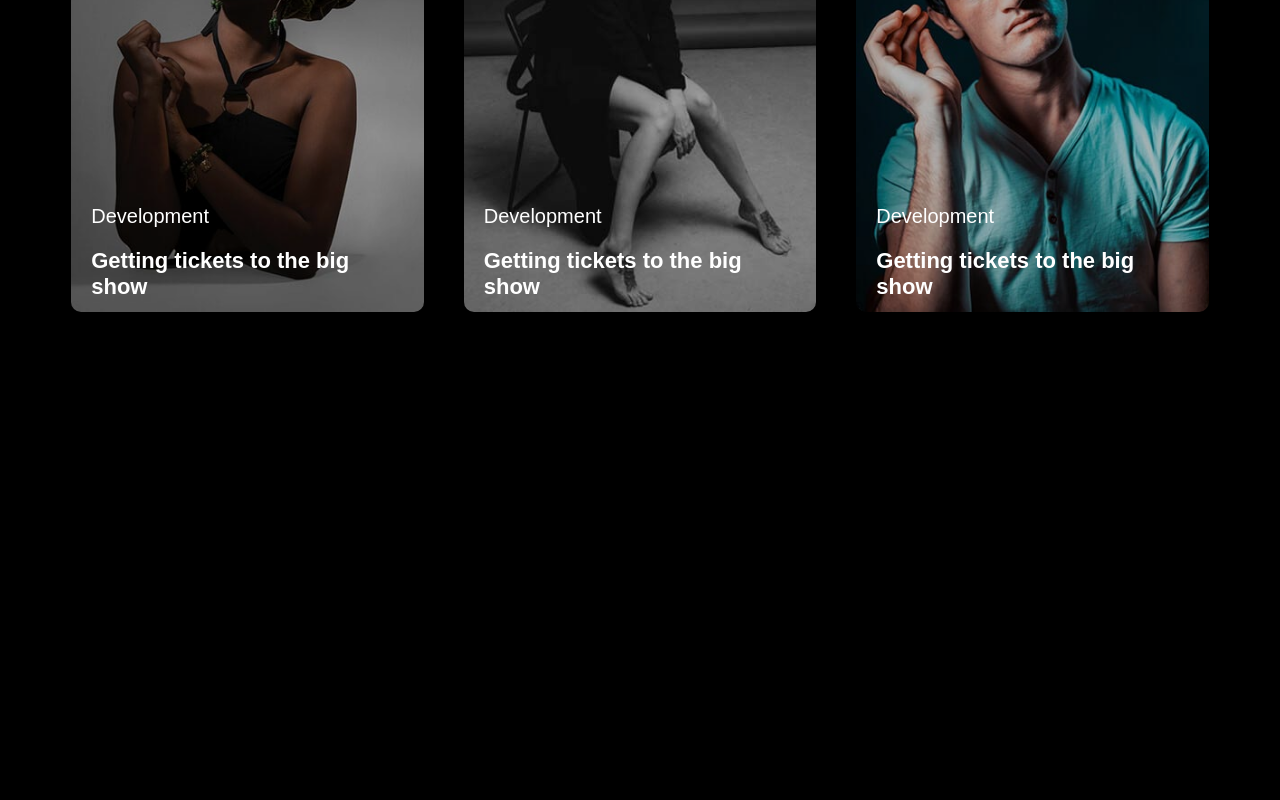
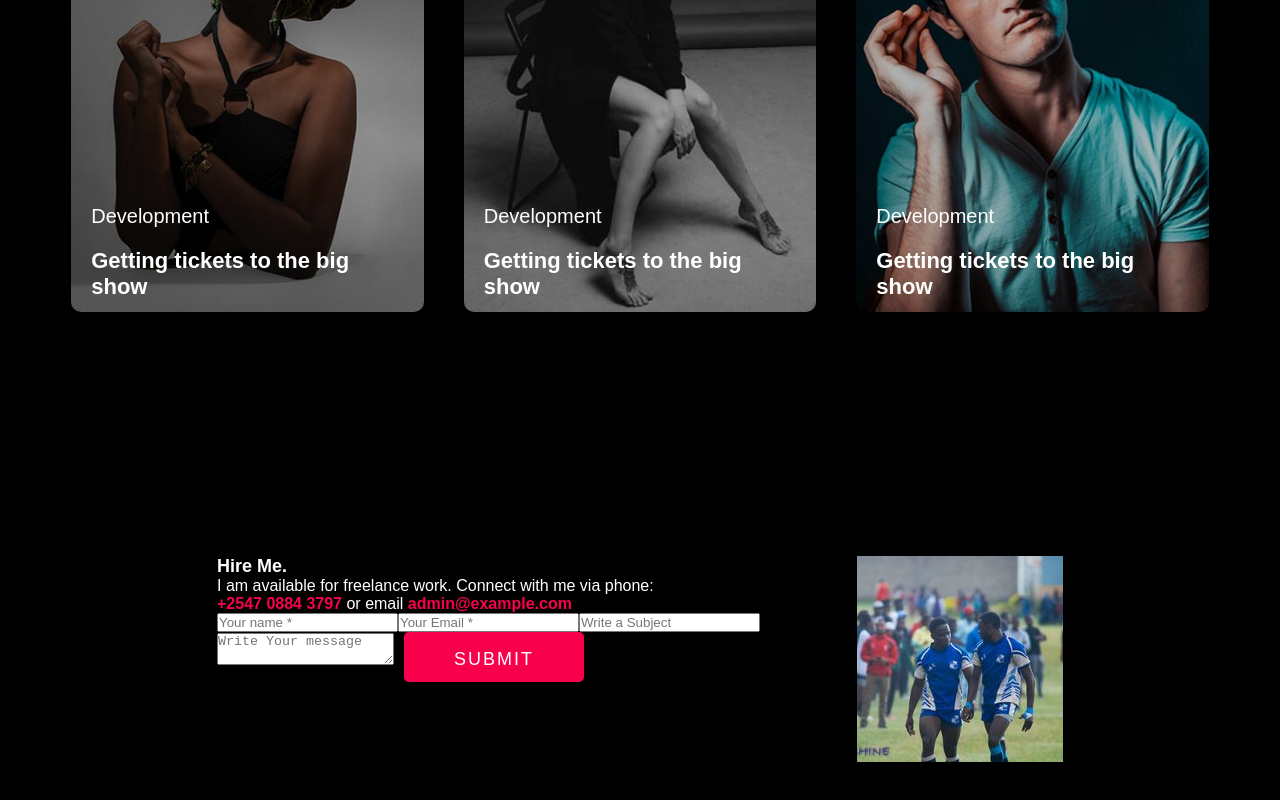
Before and after one commit to AWITI0301/My-Portfolio, a React (Create React App) app: page / in a window 1280 px wide. Shown: the part 4667-5467 px from the top of the page. Before the commit the page ends 5103 px from the top, so only its background shows below. Built offline with nearby package versions, Linux system fonts and the light colour scheme.

Commit message:
add contact details

```diff
--- a/src/App.js
+++ b/src/App.js
@@ -15,7 +15,7 @@ function App() {
        <Service />
        <Project />
        <Blog />
-       {/* <Contact /> */}
+       <Contact />
        {/* <Footer />  */}
     </div>
   );
--- a/src/Contact.js
+++ b/src/Contact.js
@@ -0,0 +1,32 @@
+import React from 'react';
+import './Contact.css';
+import contactImg from "./img/prof8.jpg"
+function Contact() {
+    return (
+        <div className="contact component__space" id="Contact">
+            <div className="row">
+                <div className="col__2">
+                    <div className="contact__box">
+                        <div className="contact__meta">
+                            <h1 className="hire__text">Hire Me.</h1>
+                            <p className="hire__text white">I am available for freelance work. Connect with me via phone:</p>
+                           <p className="hire__text white"><strong>+2547 0884 3797</strong> or email <strong>admin@example.com</strong></p>
+                        </div>
+                        <div className="input__box">
+                           <input type="text" className="contact name" placeholder="Your name *" />
+                           <input type="text" className="contact email" placeholder="Your Email *" />
+                           <input type="text" className="contact subject" placeholder="Write a Subject" />
+                           <textarea name="message" id="message" placeholder="Write Your message"></textarea>
+                           <button className="btn contact pointer" type="submit">Submit</button>
+                        </div>
+                    </div>
+                </div>
+                <div className="col__2">
+                    <img src={contactImg} alt="" className="contact__img" />
+                </div>
+            </div>
+        </div>
+    )
+}
+
+export default Contact
```
